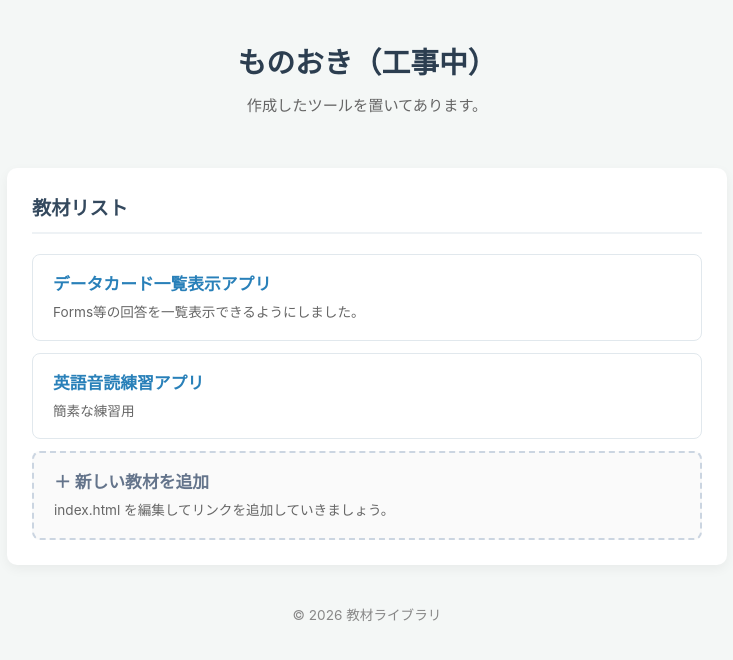
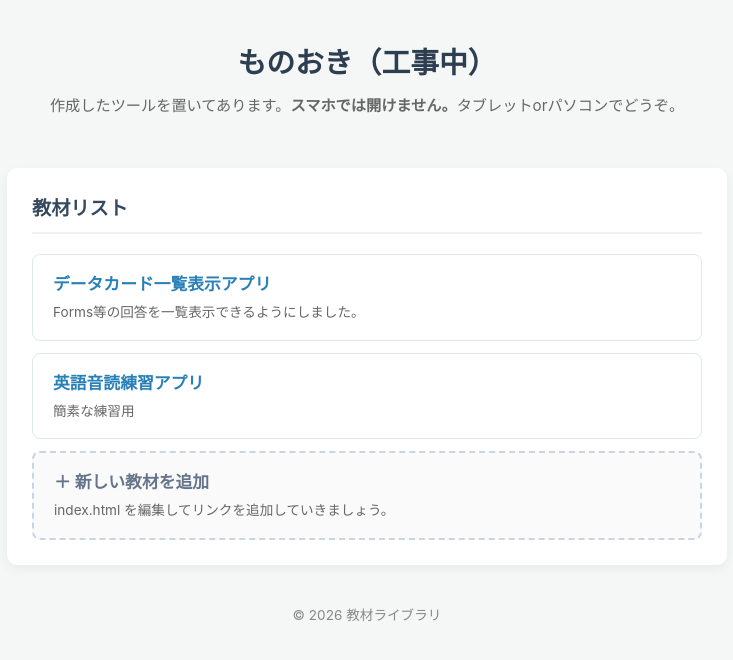
Before and after one commit to gitsit29/kkk-AIgen, a plain HTML site: page index.html in a window 1280 px wide. Shown: the whole page, without its empty margins (273-1006 px from the left). Drawn offline with Linux system fonts and the light colour scheme.

Commit message:
Update index.html

```diff
--- a/index.html
+++ b/index.html
@@ -10,7 +10,7 @@
     <div class="container">
         <header>
             <h1>ものおき（工事中）</h1>
-            <p class="subtitle">作成したツールを置いてあります。</p>
+            <p class="subtitle">作成したツールを置いてあります。<b>スマホでは開けません。</b>タブレットorパソコンでどうぞ。</p>
         </header>
 
         <main>
```
